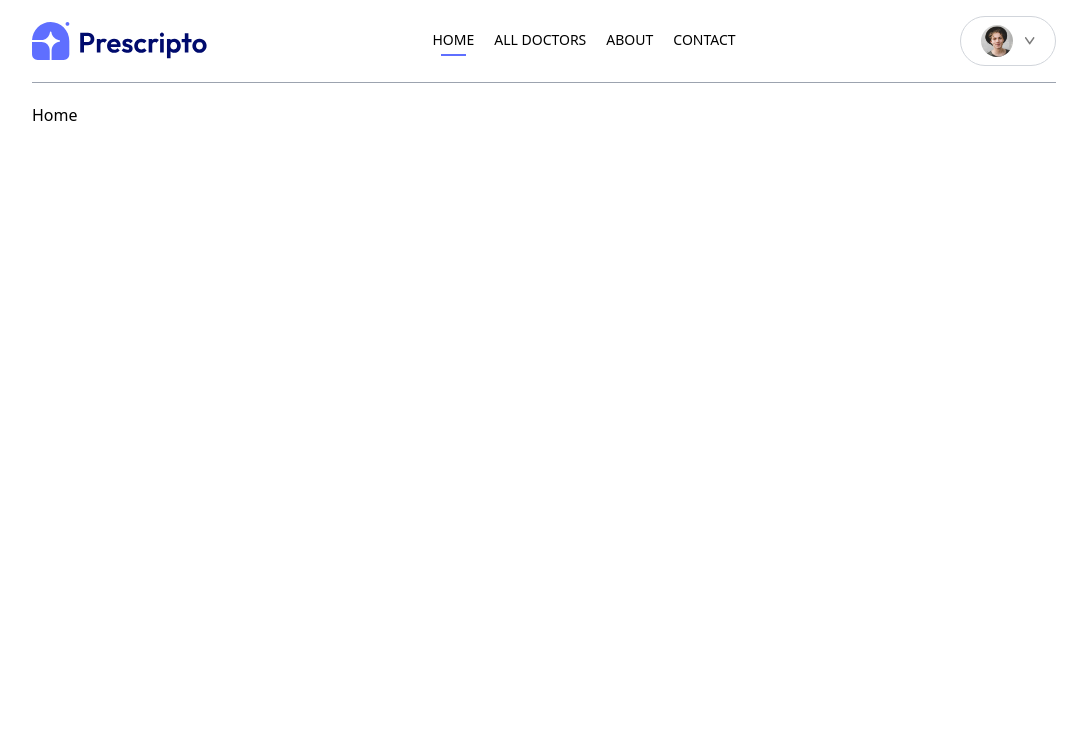
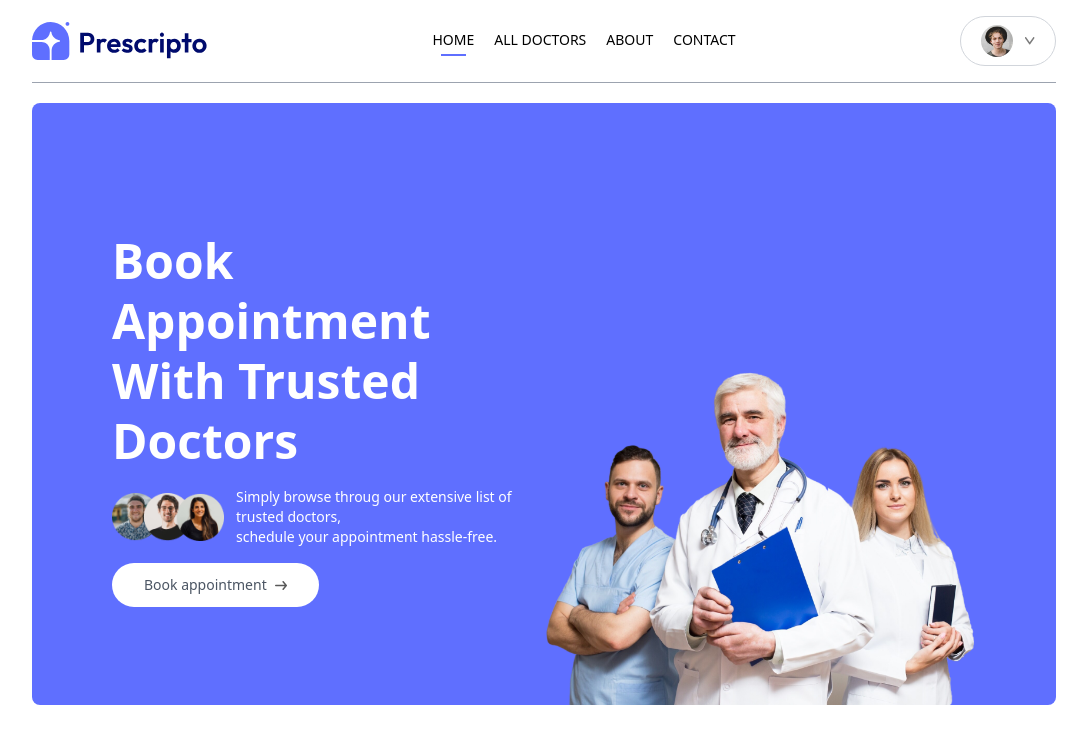
Before and after one commit to jahongirnurmamatov/prescripto, a React app in the folder frontend/: page / in a window 1280 px wide. Shown: the top 744 px of the page, without its empty margins (96-1183 px from the left). Built offline with nearby package versions, Linux system fonts and the light colour scheme; the HTML template or start-up script is replaced by a standard one.

Commit message:
header component

```diff
--- /dev/null
+++ b/frontend/src/components/Header.jsx
@@ -0,0 +1,40 @@
+import React from "react";
+import { assets } from "../assets/assets";
+
+const Header = () => {
+  return (
+    <div className="bg-primary flex flex-col md:flex-row flex-wrap rounded-lg px-6 md:px-10 lg:px-20">
+      {/* LEFT SIDE */}
+      <div className="flex flex-col md:w-1/2 items-start justify-center gap-4 py-10 m-auto md:py-[10vw] md:mb-[-30px]">
+        <p className="text-3xl md:text-4xl lg:text-5xl text-white font-semibold leading-tight md:leading-tight lg:leading-tight">
+          Book Appointment <br /> With Trusted Doctors
+        </p>
+        <div className="flex flex-col md:flex-row items-center gap-3 text-white text-sm font-light">
+          <img className="w-28" src={assets.group_profiles} alt="" />
+          <p>
+            Simply browse throug our extensive list of trusted doctors,{" "}
+            <br className="hidden sm:block" /> schedule your appointment
+            hassle-free.
+          </p>
+        </div>
+        <a
+          className="flex items-center gap-2 bg-white px-8 py-3 rounded-full text-gray-600 text-sm m-auto md:m-0 hover:scale-105 transition-all duration-300"
+          href="#speciality"
+        >
+          Book appointment
+          <img className="w-3" src={assets.arrow_icon} alt="" />
+        </a>
+      </div>
+      {/* RIGHT SIDE */}
+      <div className="md:w-1/2 relative">
+        <img
+          className="w-full md:absolute bottom-0 h-auto rounded-lg "
+          src={assets.header_img}
+          alt=""
+        />
+      </div>
+    </div>
+  );
+};
+
+export default Header;
--- a/frontend/src/pages/Home.jsx
+++ b/frontend/src/pages/Home.jsx
@@ -1,8 +1,11 @@
 import React from 'react'
+import Header from '../components/Header'
 
 const Home = () => {
   return (
-    <div>Home</div>
+    <div>
+      <Header />
+    </div>
   )
 }
 
```
